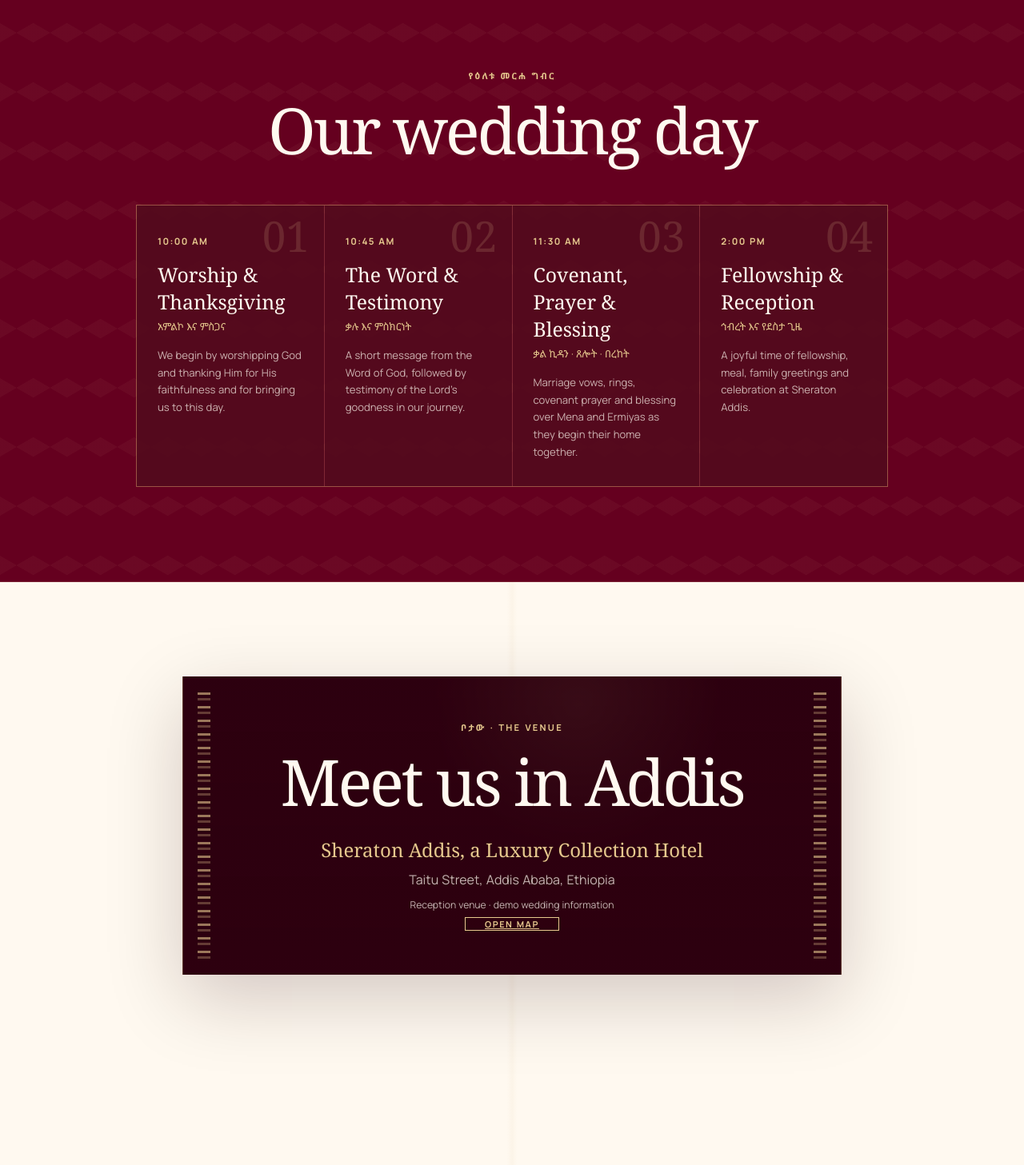
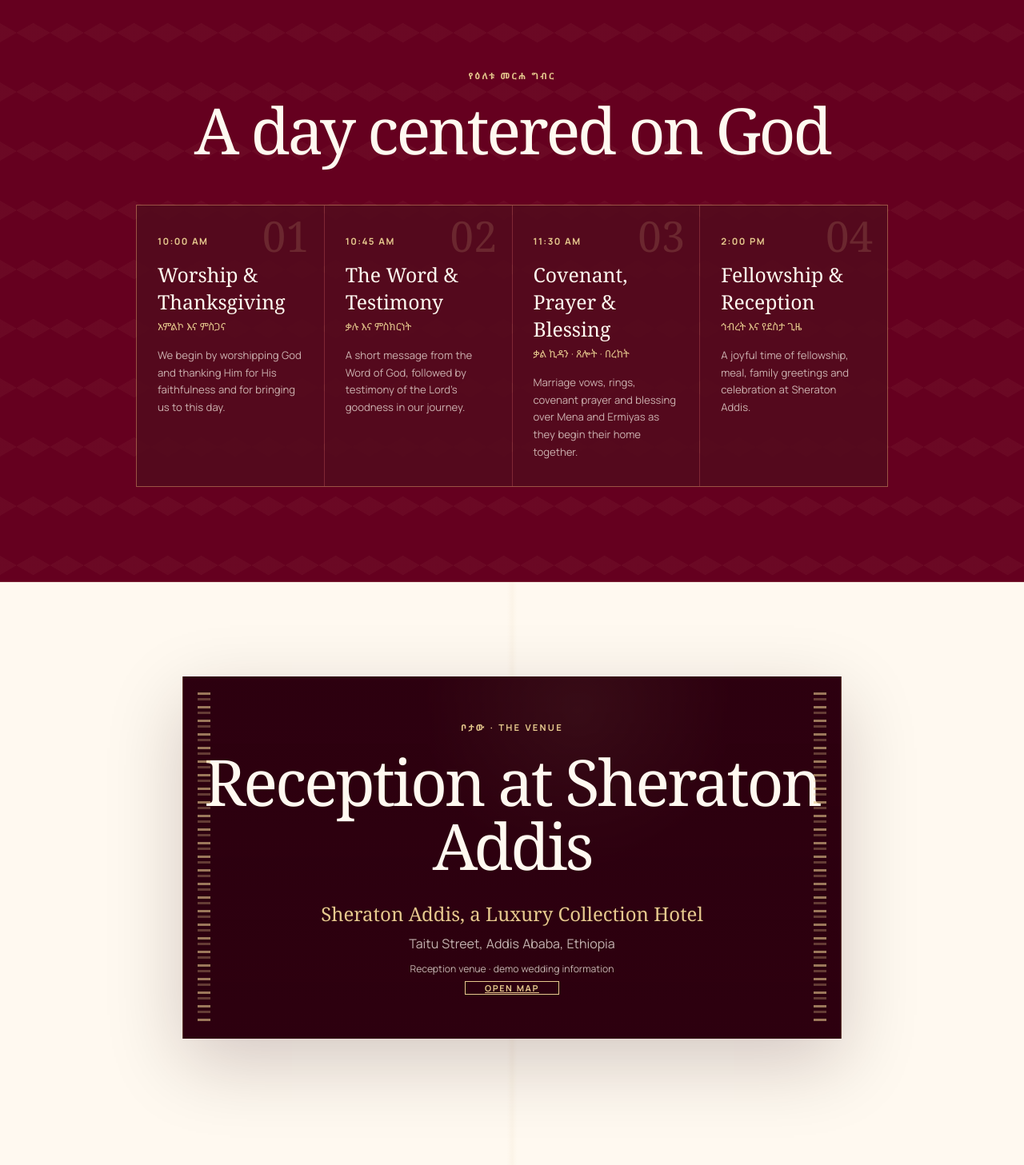
Before and after one commit to yohannesmulugeta/wedding-card, a React (Vite) app: page / in a window 1280 px wide. Shown: the part 4400-5857 px from the top of the page at 80% size. Built offline with nearby package versions, Linux system fonts and the light colour scheme.

Commit message:
Refine Christian wedding section headings

```diff
--- a/src/App.jsx
+++ b/src/App.jsx
@@ -192,7 +192,7 @@ function App() {
 
       <section className="timeline-section section reveal">
         <p className="section-kicker">የዕለቱ መርሐ ግብር</p>
-        <h2>Our wedding day</h2>
+        <h2>A day centered on God</h2>
 
         <div className="timeline">
           {wedding.events.map((event, index) => (
@@ -210,7 +210,7 @@ function App() {
       <section className="venue section reveal">
         <div className="venue__card">
           <p className="section-kicker">ቦታው · THE VENUE</p>
-          <h2>Meet us in Addis</h2>
+          <h2>Reception at Sheraton Addis</h2>
           <p className="venue__name">{wedding.venue.name}</p>
           <p>{wedding.venue.address}</p>
           <p className="demo-note">{wedding.venue.note}</p>
```
